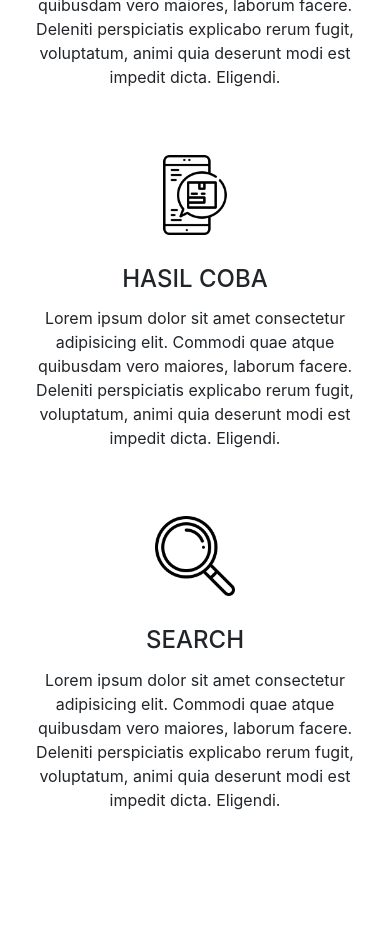
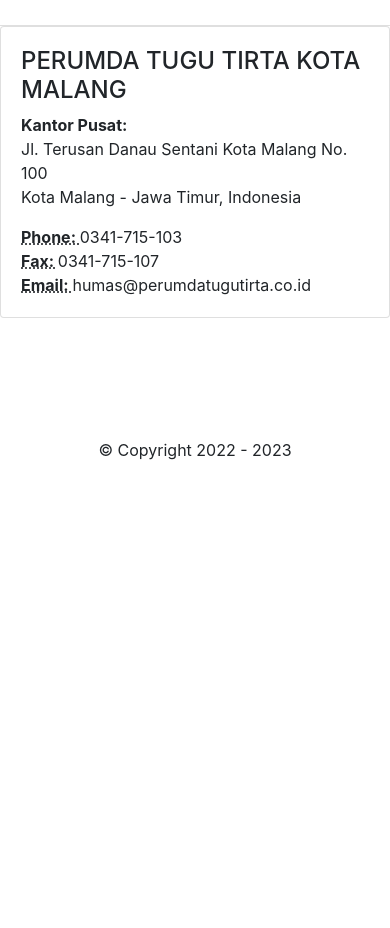
Before and after one commit to Fikkie007/Survey-CI3, a CodeIgniter app: page /Admin/ in a window 390 px wide. Shown: the part 1072-2000 px from the top of the page. After the commit the page ends 1532 px from the top, so only its background shows below. Run offline with CodeIgniter, Linux system fonts and the light colour scheme; some libraries are stand-ins or nearby versions.

Commit message:
homepage fix

```diff
--- a/application/views/Home.php
+++ b/application/views/Home.php
@@ -130,32 +130,59 @@
 
   <!-- Features -->
   <section id="features">
-    <div class="container">
-      <h2 class="text-center">Kamu Nanya? Kamu Bertanya Tanya??</h2>
-      <div class="row text-center">
-        <div class="col-md-4 features">
-          <img src="Assets\img\work.png" class="img-fluid" alt="">
-          <h4>Marketing Online</h4>
-          <p>Lorem ipsum dolor sit amet consectetur adipisicing elit. Commodi quae atque quibusdam vero maiores, laborum facere. Deleniti perspiciatis explicabo rerum fugit, voluptatum, animi quia deserunt modi est impedit dicta. Eligendi.</p>
+    <div class="row">
+      <div class="col-mb-4">
+        <div class="card">
+          <div class="card-body">
+            <iframe src="https://www.google.com/maps/embed?pb=!1m18!1m12!1m3!1d63219.60122417454!2d112.60092676504753!3d-7.975674279400731!2m3!1f0!2f0!3f0!3m2!1i1024!2i768!4f13.1!3m3!1m2!1s0x2dd628f7c187730b%3A0xb9b85e5b6f5d00fe!2sPerumda%20Air%20Minum%20Tugu%20Tirta%20Kota%20Malang!5e0!3m2!1sen!2sid!4v1673275965325!5m2!1sen!2sid" width="400" height="300" style="border:0;" allowfullscreen="" loading="lazy" referrerpolicy="no-referrer-when-downgrade"></iframe>
+          </div>
         </div>
-
-        <div class="col-md-4 features">
-          <img src="Assets\img\package.png" class="img-fluid" alt="">
-          <h4>Hasil Coba</h4>
-          <p>Lorem ipsum dolor sit amet consectetur adipisicing elit. Commodi quae atque quibusdam vero maiores, laborum facere. Deleniti perspiciatis explicabo rerum fugit, voluptatum, animi quia deserunt modi est impedit dicta. Eligendi.</p>
-
-        </div>
-
-        <div class="col-md-4 features">
-          <img src="Assets\img\search.png" class="img-fluid" alt="">
-          <h4>Search</h4>
-          <p>Lorem ipsum dolor sit amet consectetur adipisicing elit. Commodi quae atque quibusdam vero maiores, laborum facere. Deleniti perspiciatis explicabo rerum fugit, voluptatum, animi quia deserunt modi est impedit dicta. Eligendi.</p>
-
-
+      </div>
+      <div class="col-sm-4">
+        <div class="card">
+          <div class="card-body">
+            <h4>PERUMDA TUGU TIRTA KOTA MALANG</h4>
+            <address>
+              <strong>Kantor Pusat:</strong>
+              <br>
+              Jl. Terusan Danau Sentani Kota Malang No. 100
+              <br>
+              Kota Malang - Jawa Timur, Indonesia
+            </address>
+            <abbr title="Phone Number">
+              <strong>Phone: </strong>
+            </abbr>
+            0341-715-103
+            <br>
+            <abbr title="Fax">
+              <strong>Fax: </strong>
+            </abbr>
+            0341-715-107
+            <br>
+            <abbr title="Email Address">
+              <strong>Email: </strong>
+            </abbr>
+            humas@perumdatugutirta.co.id
+            <br>
+          </div>
         </div>
       </div>
     </div>
   </section>
+
+  <!-- Footer -->
+  <footer class="page-footer font-small blue pt-4">
+    <!-- Footer Links -->
+
+    <!-- Copyright -->
+    <div class="footer-copyright text-center py-3">© Copyright 2022 - <script>
+        document.write(/\d{4}/.exec(Date())[0])
+      </script>
+    </div>
+    <!-- Copyright -->
+
+  </footer>
+  <!-- Footer -->
 
   <!-- Optional JavaScript -->
   <!-- jQuery first, then Popper.js, then Bootstrap JS -->
```
